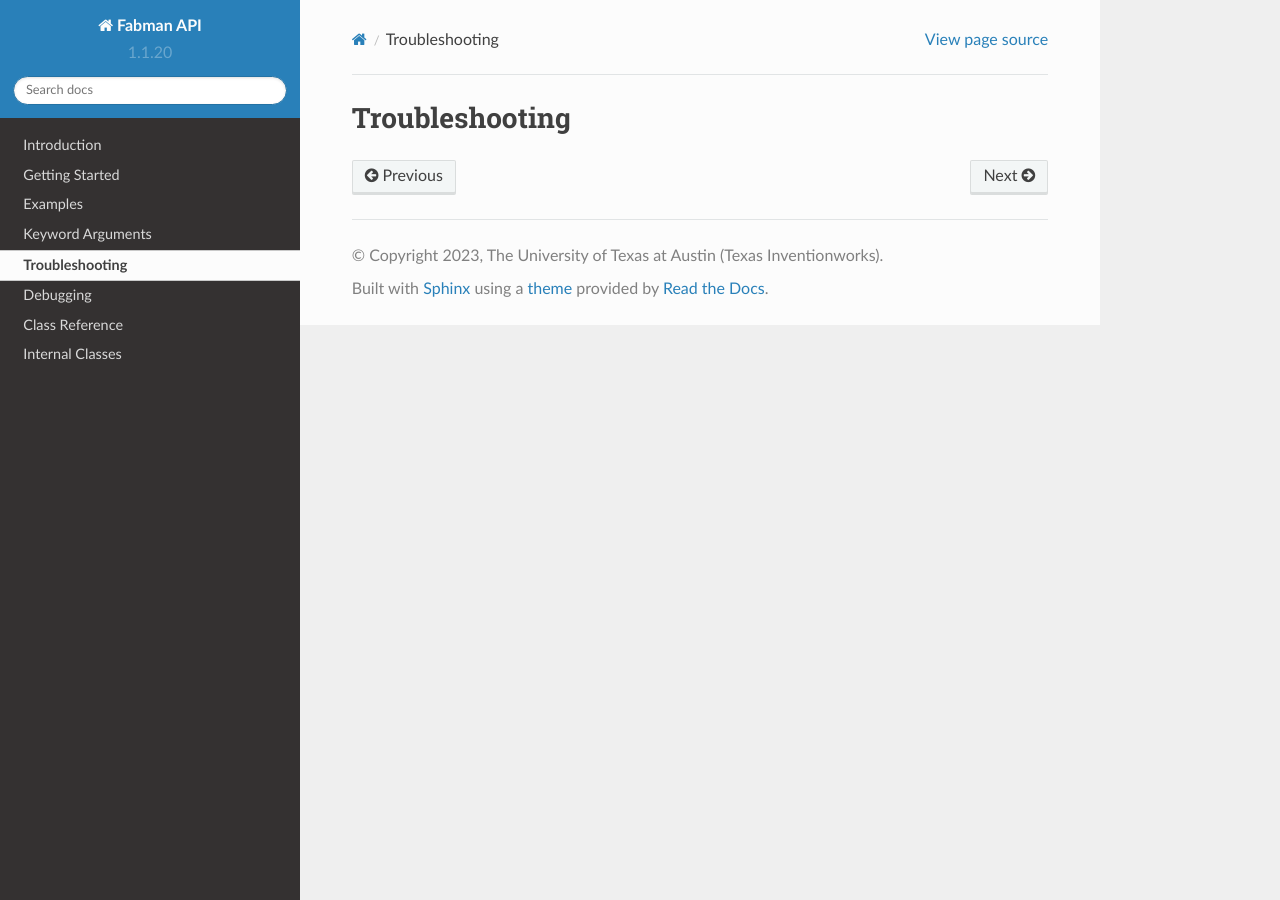
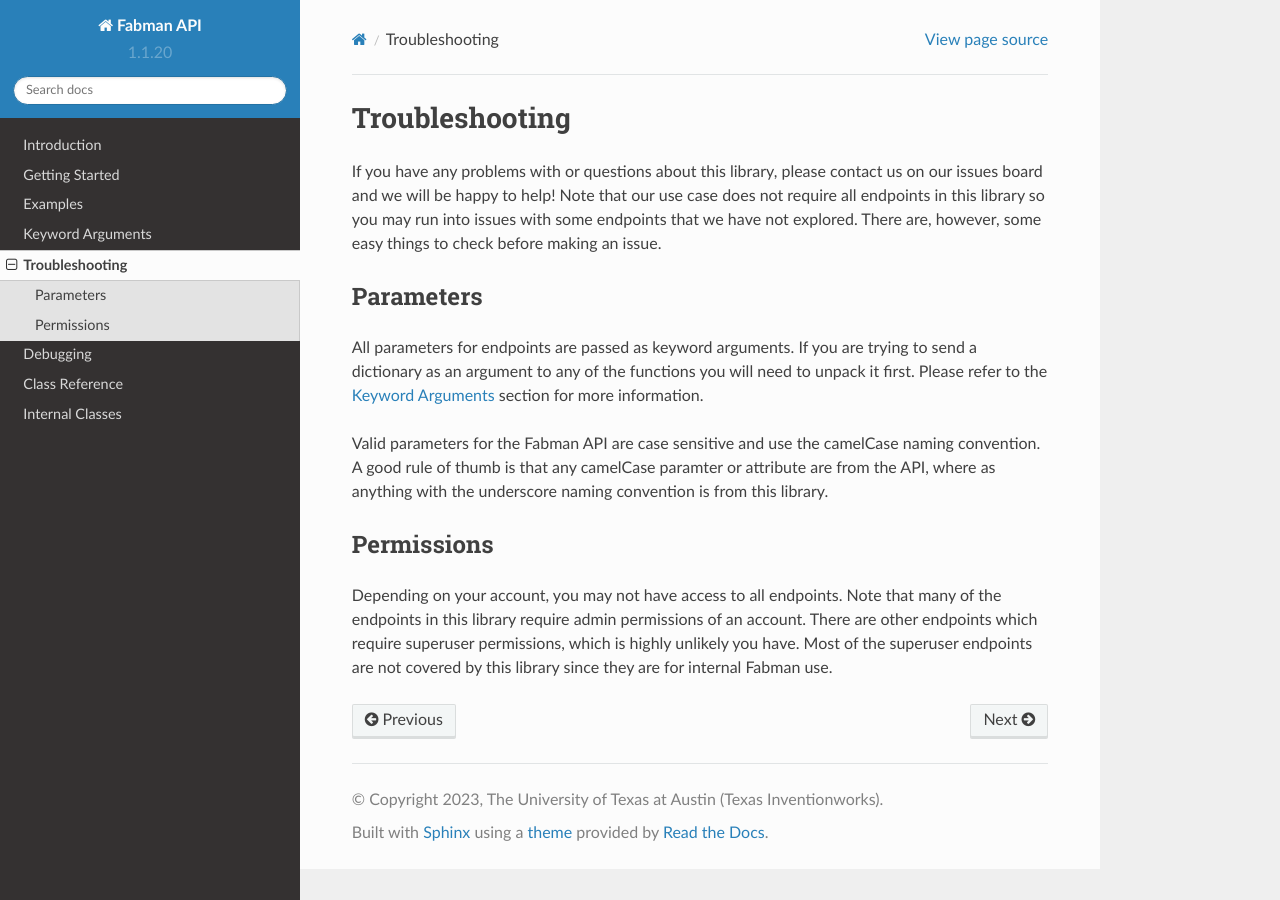
Before and after one commit to utexas-engr-tiw/fabman-api, a Sphinx documentation site: the page built from docs/troubleshooting.rst, in a window 1280 px wide. Built offline with Sphinx 7.4.7 and the Read the Docs theme 2.0.0, drawn with Linux system fonts in a browser that asks for light colours.

Commit message:
add troubleshooting

```diff
--- a/docs/troubleshooting.rst
+++ b/docs/troubleshooting.rst
@@ -2,3 +2,17 @@
 
 Troubleshooting
 ===============
+
+If you have any problems with or questions about this library, please contact us on our issues board and we will be happy to help! Note that our use case does not require all endpoints in this library so you may run into issues with some endpoints that we have not explored. There are, however, some easy things to check before making an issue.
+
+Parameters
+~~~~~~~~~~
+
+All parameters for endpoints are passed as keyword arguments. If you are trying to send a dictionary as an argument to any of the functions you will need to unpack it first. Please refer to the :ref:`keyword arguments` section for more information.
+
+Valid parameters for the Fabman API are case sensitive and use the camelCase naming convention. A good rule of thumb is that any camelCase paramter or attribute are from the API, where as anything with the underscore naming convention is from this library.
+
+Permissions
+~~~~~~~~~~~
+
+Depending on your account, you may not have access to all endpoints. Note that many of the endpoints in this library require admin permissions of an account. There are other endpoints which require superuser permissions, which is highly unlikely you have. Most of the superuser endpoints are not covered by this library since they are for internal Fabman use.
```
